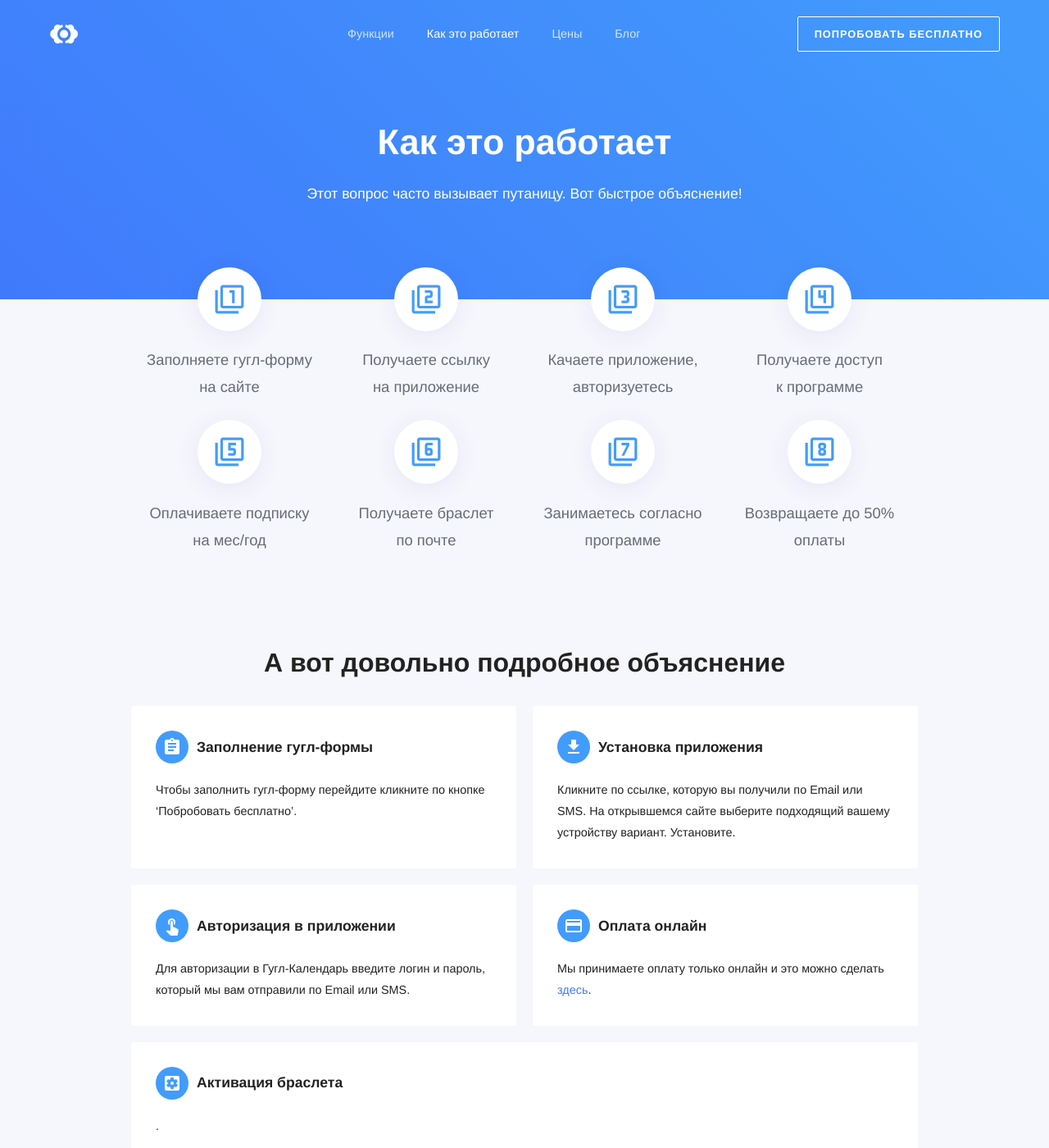
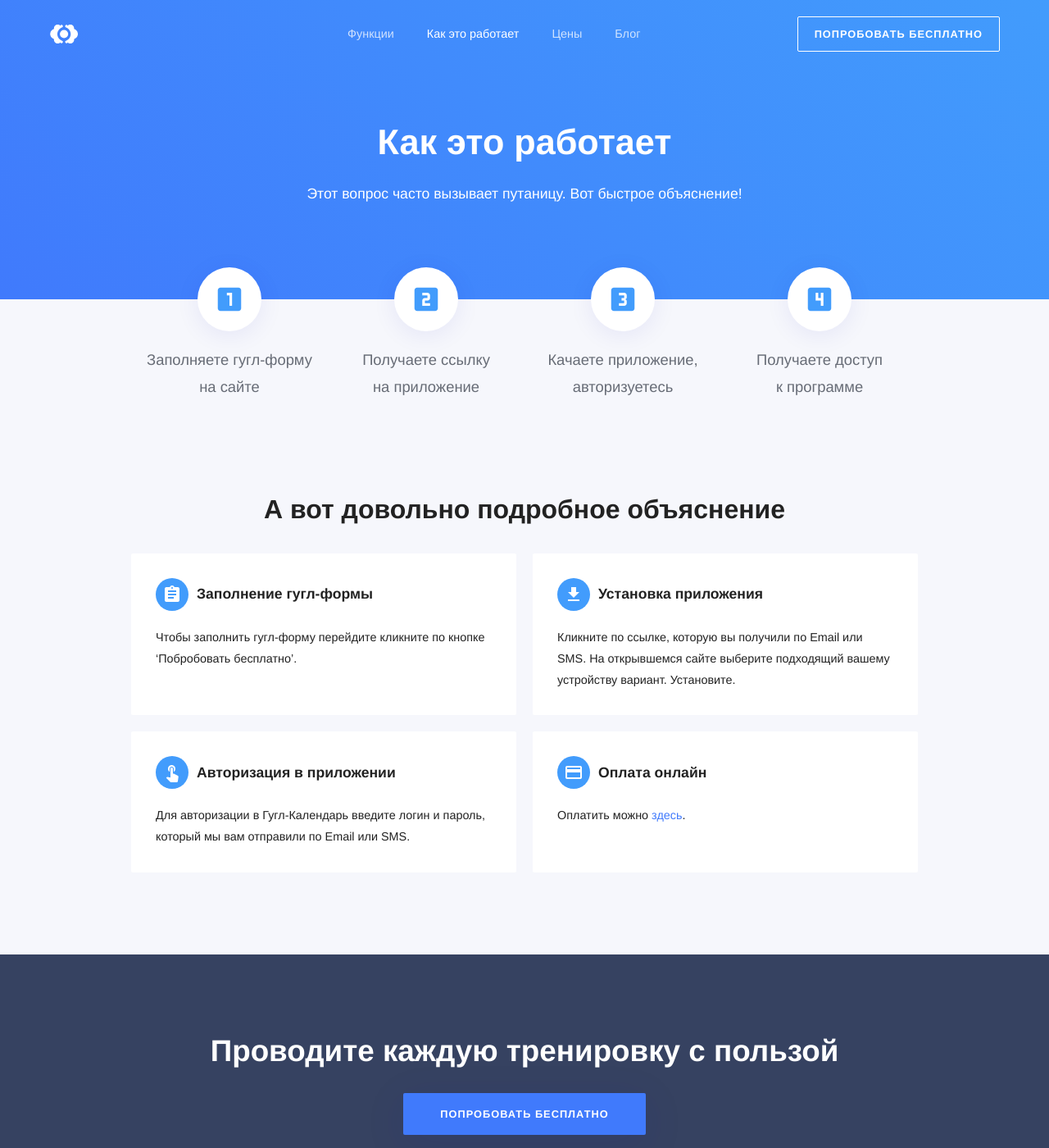
Before and after one commit to RakhimyanTim/adroholic.github.io, a Jekyll site: the page built from pages/how-it-works.html, in a window 1280 px wide and 1400 px high. Shown: the whole window at 82% size. Built offline with Jekyll 4.4.1, drawn with Linux system fonts in a browser that asks for light colours; some web fonts are replaced.

Commit message:
Update how-it-works.html

```diff
--- a/pages/how-it-works.html
+++ b/pages/how-it-works.html
@@ -7,36 +7,20 @@ permalink: /how-it-works/
 ---
 <ul class="workflow-diagram">
 	<li>
-		<i class="material-icons">filter_1</i>
+		<i class="material-icons">looks_one</i>
 		<p>Заполняете гугл-форму <br>на сайте</p>
 	</li>
   	<li>
-		<i class="material-icons">filter_2</i>
+		<i class="material-icons">looks_two</i>
 		<p>Получаете ссылку <br>на приложение</p>
 	</li>
   	<li>
-		<i class="material-icons">filter_3</i>
+		<i class="material-icons">looks_3</i>
 		<p>Качаете приложение, <br>авторизуетесь</p>
 	</li>
 	<li>
-		<i class="material-icons">filter_4</i>
+		<i class="material-icons">looks_4</i>
 		<p>Получаете доступ <br>к программе</p>
-	</li>
-  	<li>
-		<i class="material-icons">filter_5</i>
-		<p>Оплачиваете подписку <br>на мес/год</p>
-	</li>
- 	<li>
-		<i class="material-icons">filter_6</i>
-		<p>Получаете браслет <br>по почте</p>
-	</li>
-  	<li>
-		<i class="material-icons">filter_7</i>
-		<p>Занимаетесь согласно <br>программе</p>
-	</li>
-  	<li>
-		<i class="material-icons">filter_8</i>
-		<p>Возвращаете до 50% <br>оплаты</p>
 	</li>
 </ul>
 
@@ -50,9 +34,7 @@ permalink: /how-it-works/
 
 		{% include components/features/data-block.html icon="touch_app" title="Авторизация в приложении" content="Для авторизации в Гугл-Календарь введите логин и пароль, который мы вам отправили по Email или SMS." %}
 
-		{% include components/features/data-block.html icon="credit_card" title="Оплата онлайн" content="Мы принимаете оплату только онлайн и это можно сделать <a href='http://yasobe.ru/na/pullnfit'>здесь</a>." %}
-
-		{% include components/features/data-block.html icon="settings_applications" title="Активация браслета" content="." %}
+		{% include components/features/data-block.html icon="credit_card" title="Оплата онлайн" content="Оплатить можно <a href='http://yasobe.ru/na/pullnfit'>здесь</a>." %}
 	</ul>
 </div>
 
```
